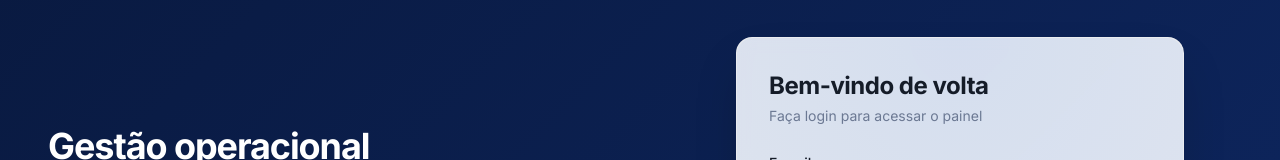
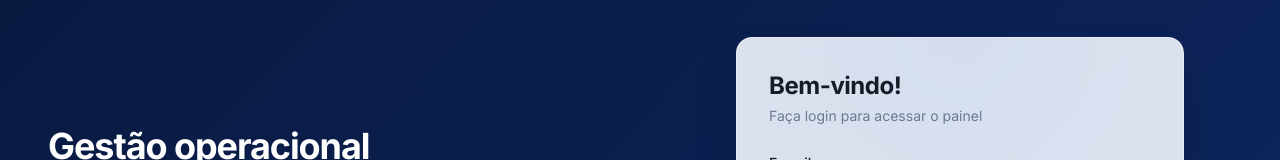
Before and after one commit to snyxfps/dashintn2, a React (Vite) app: page / in a window 1280 px wide. Shown: the part 164-324 px from the top of the page. Built offline with nearby package versions, Linux system fonts and the light colour scheme; no server answers; the HTML template or start-up script is replaced by a standard one.

Commit message:
Ajuste na tela de login

```diff
--- a/src/components/LoginPage.tsx
+++ b/src/components/LoginPage.tsx
@@ -82,7 +82,7 @@ export const LoginPage: React.FC = () => {
             </div>
 
             <h2 className="text-2xl font-bold mb-1" style={{ color: 'hsl(220 30% 12%)', letterSpacing: '-0.02em' }}>
-              {mode === 'login' ? 'Bem-vindo de volta' : 'Criar conta'}
+              {mode === 'login' ? 'Bem-vindo!' : 'Criar conta'}
             </h2>
             <p className="text-sm mb-6" style={{ color: 'hsl(220 15% 50%)' }}>
               {mode === 'login' ? 'Faça login para acessar o painel' : 'Preencha os dados para criar sua conta'}
```
